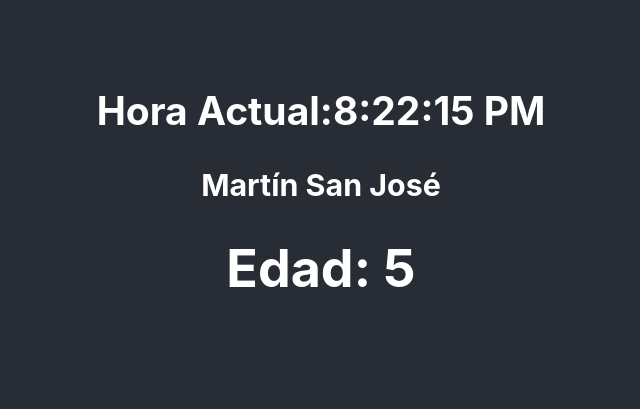
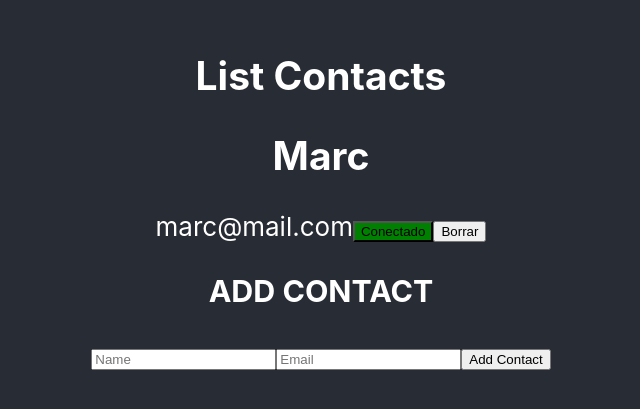
Before and after one commit to Marco5X/open-bootcamp-FrontEnd-Developer-ReactJS, a React (Create React App) app in the folder ejercicio-react/: page / in a window 1280 px wide. Shown: the part 205-614 px from the top of the page, without its empty margins (319-959 px from the left). Built offline with nearby package versions, Linux system fonts and the light colour scheme.

Commit message:
Resolviendo ejercicio 9

```diff
--- a/ejercicio-react/public/index.html
+++ b/ejercicio-react/public/index.html
@@ -24,7 +24,7 @@
       work correctly both with client-side routing and a non-root public URL.
       Learn how to configure a non-root public URL by running `npm run build`.
     -->
-    <title>React App</title>
+    <title>Ejercicios React</title>
   </head>
   <body>
     <noscript>You need to enable JavaScript to run this app.</noscript>
--- a/ejercicio-react/src/App.js
+++ b/ejercicio-react/src/App.js
@@ -1,6 +1,7 @@
 import './App.css';
 import Contactos from './components/Ejercicio 1-3/contactos';
 import Clockf from './components/Ejercicio 4-6/cicloDeVida';
+import { Contacts } from './components/Ejercicio 7-9/Contactos';
 
 function App() {
   const contactoPrueba = {
@@ -13,7 +14,8 @@ function App() {
     <div className="App">
       <header className="App-header">
         {/*<Contactos contacto ={contactoPrueba} />*/}
-        <Clockf />
+        {/* <Clockf /> */}
+        <Contacts />
       </header>
     </div>
   );
--- /dev/null
+++ b/ejercicio-react/src/components/Ejercicio 7-9/Contacto.jsx
@@ -0,0 +1,23 @@
+import React from "react";
+
+
+export const Contact = ({contacto, conexionContact, deleteContact}) => {
+
+    return (
+        <div>
+            <h2>{contacto.nombre}</h2>
+            <span>{contacto.email}</span>
+
+            <button
+                style={{ backgroundColor: contacto.conectado? 'green' : 'red' }}
+                onClick={() => { conexionContact(contacto);
+            }}>
+                {contacto.conectado ? 'Conectado' : 'Desconectado'}
+            </button>
+
+            <button onClick={() => deleteContact(contacto)}>
+                Borrar
+            </button>
+        </div>
+    )
+}
--- /dev/null
+++ b/ejercicio-react/src/components/Ejercicio 7-9/Contactos.jsx
@@ -0,0 +1,50 @@
+import React, { useState } from "react";
+import { Contact } from "./Contacto";
+import {FormContact} from "./FormContact";
+
+
+export const Contacts = () => {
+
+    const defalutContact = [
+        { nombre: "Marc", email: "marc@mail.com", conectado: true }
+    ];
+
+    const [contact, setContact] = useState(defalutContact);
+
+    function conexionContact(contacto) {
+        const index = contact.indexOf(contacto)
+        const tempContact = [...contact]
+        tempContact[index].estado = !tempContact[index].estado;
+        setContact(tempContact);
+     }
+
+    function deleteContact(contacto) {
+        const index = contact.indexOf(contacto);
+        const tempContact = [...contact];
+        tempContact.splice(index, 1);
+        setContact(tempContact);
+    }
+
+    function addContact(contacto) {
+        const tempContact = [...contact];
+        tempContact.push(contacto);
+        setContact(tempContact);
+    }
+
+    return (
+        <div>
+            <h2>List Contacts</h2>
+            {contact.map((contacto, index) => {
+                return (
+                    <Contact
+                        key={index}
+                        contacto={contacto}
+                        conexionContact={conexionContact}
+                        deleteContact={deleteContact} />
+                )
+            }
+            )}
+            <FormContact onAddContact={addContact} />
+        </div>
+    )
+}
--- /dev/null
+++ b/ejercicio-react/src/components/Ejercicio 7-9/FormContact.jsx
@@ -0,0 +1,28 @@
+import React, {useRef} from "react";
+
+
+export const FormContact = (onAddContact) => {
+    const name = useRef("");
+    const email = useRef("");
+
+    function addContact(e) {
+        e.preventDefault();
+
+        const newContact = { nombre: name.current.value, email: email.current.value, conectado: true };
+
+        onAddContact(newContact);
+        name.current.value = "";
+        email.current.value = "";
+      }
+
+    return (
+        <div>
+            <form action="" onSubmit={addContact}>
+                <h3>ADD CONTACT</h3>
+                <input name="name" type="text" placeholder="Name" ref={name}/>
+                <input name="email" type="email" placeholder="Email" ref={email}/>
+                <button type="submit" onClick={addContact} >Add Contact</button>
+            </form>
+        </div>
+    )
+}
```
